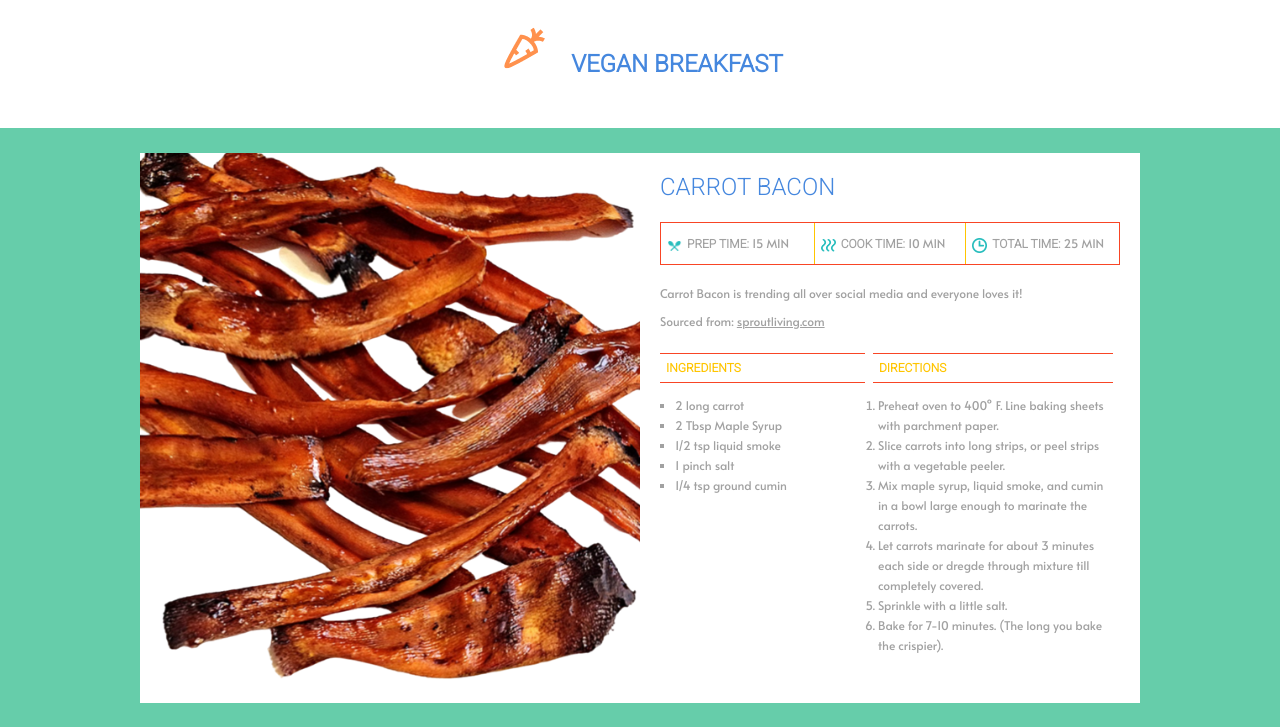
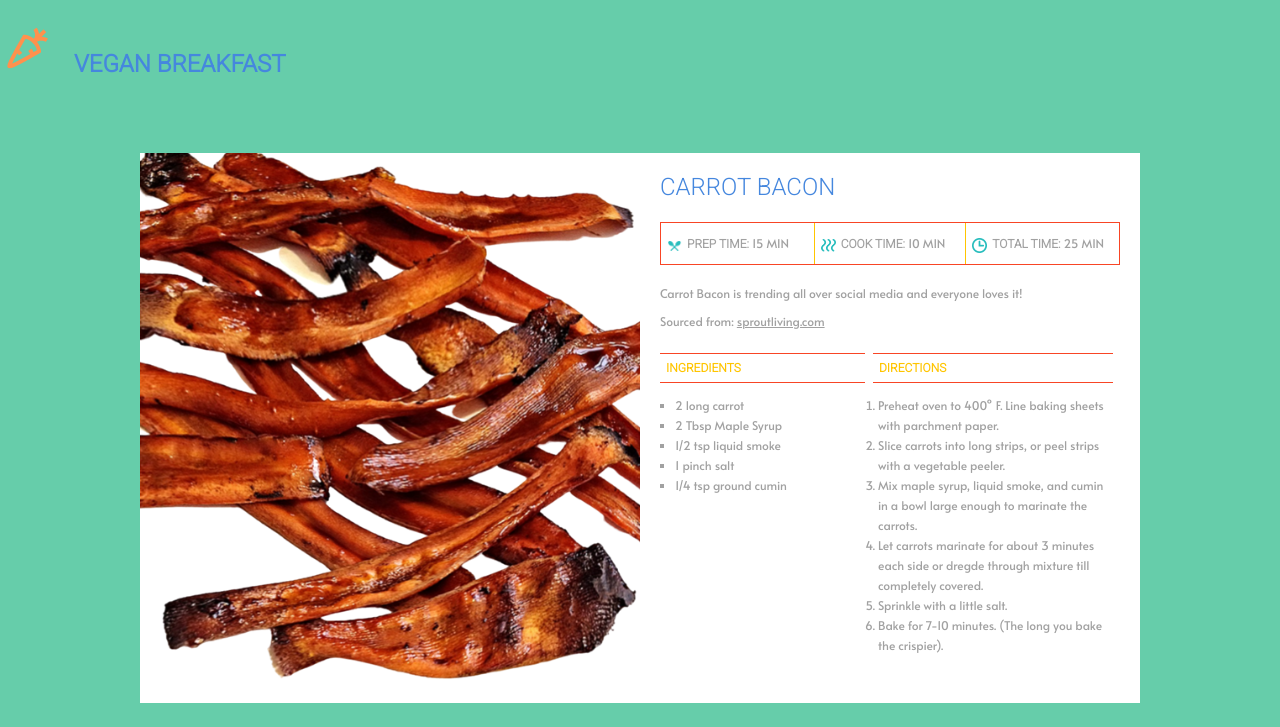
Before and after one commit to camerion/cook-book, a plain HTML site: page index.html in a window 1280 px wide. Shown: the top 727 px of the page. Drawn offline with Linux system fonts and the light colour scheme.

Commit message:
Change bkg

```diff
--- a/css/style.css
+++ b/css/style.css
@@ -10,7 +10,7 @@ body{
 /*Header section*/
 
 header {
-  background-color: white;
+  background-color: green
   text-align: center;
 }
 
```
Also changed, not shown: 1 other file.
